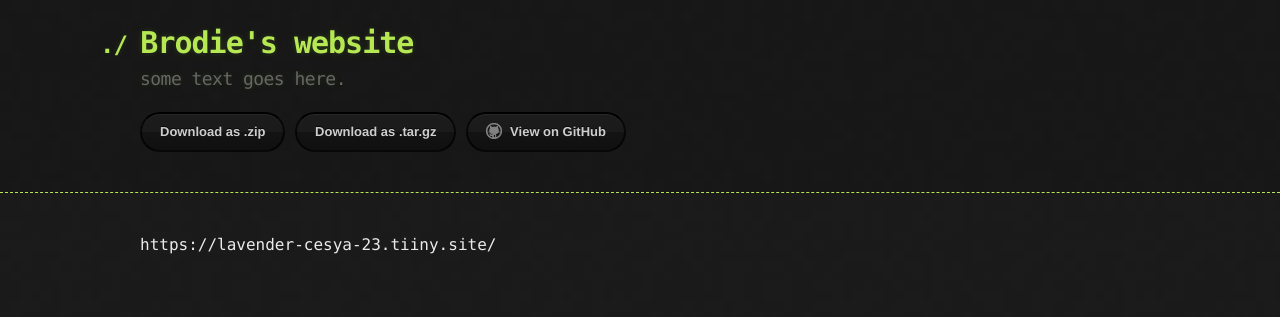
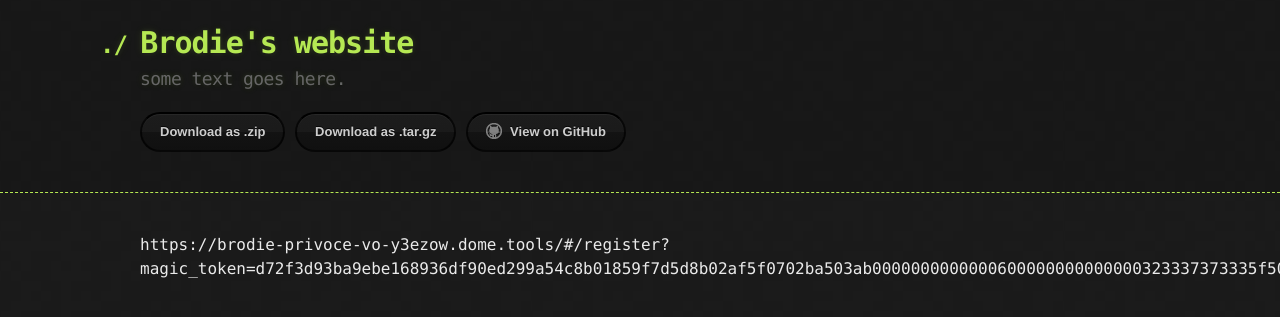
Before and after one commit to TheRealBrodie/TheRealBrodie.github.io, a Jekyll site: the page built from thingle/e.md, in a window 1280 px wide. Shown: the top 317 px of the page. Built offline with Jekyll 4.4.1, drawn with Linux system fonts in a browser that asks for light colours; our own code applies the rules of GitHub Pages for plain Markdown files; some of the changed lines change nothing that is shown.

Commit message:
Update e.md

```diff
--- a/thingle/e.md
+++ b/thingle/e.md
@@ -1 +1 @@
-https://lavender-cesya-23.tiiny.site/
+https://brodie-privoce-vo-y3ezow.dome.tools/#/register?magic_token=d72f3d93ba9ebe168936df90ed299a54c8b01859f7d5d8b02af5f0702ba503ab0000000000000600000000000000323337373335f50e3c66000000000000
```
